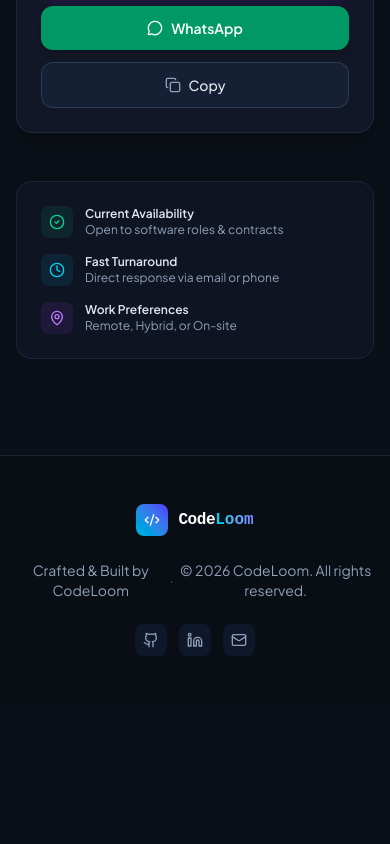
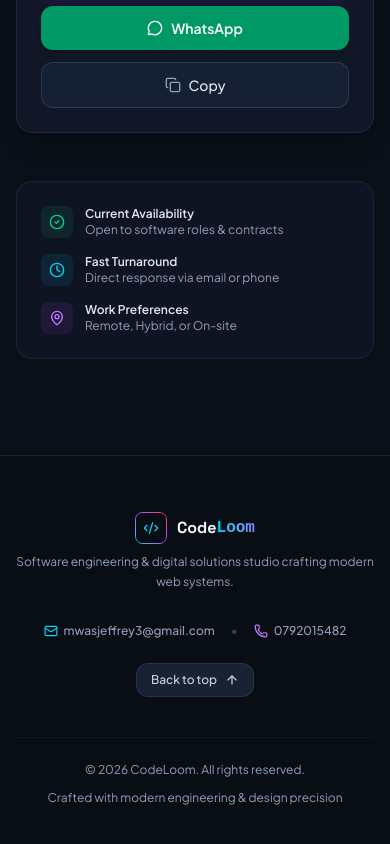
Before and after one commit to J3ffMwangi/Portfolio-web, a React (Vite) app: page / in a window 390 px wide. Shown: the part 7252-8096 px from the top of the page. Before the commit the page ends 7956 px from the top, so only its background shows below. Built offline with nearby package versions, Linux system fonts and the light colour scheme.

Commit message:
Refactor Footer component structure and styles
Refactor Footer component to use arrow function and update layout.

```diff
--- a/src/components/Footer.tsx
+++ b/src/components/Footer.tsx
@@ -1,63 +1,77 @@
 import React from "react";
-import { Code2, Github, Linkedin, Mail } from "lucide-react";
+import { Mail, Phone, ArrowUp, Code2 } from "lucide-react";
 
-export function Footer() {
+export const Footer: React.FC = () => {
+  const scrollToTop = () => {
+    window.scrollTo({ top: 0, behavior: "smooth" });
+  };
+
   const currentYear = new Date().getFullYear();
 
   return (
-    <footer className="border-t border-slate-800/80 bg-[#090d14] py-12">
-      <div className="max-w-7xl mx-auto px-4 sm:px-6 lg:px-8">
-        <div className="flex flex-col md:flex-row items-center justify-between gap-6">
-
-          {/* Brand */}
-          <div className="flex items-center gap-2.5">
-            <div className="w-8 h-8 rounded-lg bg-gradient-to-tr from-cyan-500 to-indigo-600 flex items-center justify-center">
-              <Code2 className="w-4 h-4 text-white" />
+    <footer className="border-t border-slate-800/80 bg-[#090d14] py-14 px-4 sm:px-6 relative">
+      <div className="max-w-5xl mx-auto flex flex-col md:flex-row items-center justify-between gap-8 text-center md:text-left">
+        {/* Brand & Supporting text */}
+        <div className="space-y-2 max-w-md">
+          <div className="flex items-center justify-center md:justify-start gap-2.5">
+            <div className="w-8 h-8 rounded-lg bg-gradient-to-tr from-cyan-500 via-purple-500 to-rose-500 p-[1px]">
+              <div className="w-full h-full bg-[#090d14] rounded-[6px] flex items-center justify-center">
+                <Code2 className="w-4 h-4 text-cyan-400" />
+              </div>
             </div>
             <div className="flex items-center font-['JetBrains_Mono',monospace]">
-              <span className="text-white font-extrabold tracking-tight text-base">Code</span>
+              <span className="font-heading font-extrabold text-slate-100 text-base">Code</span>
               <span className="text-transparent bg-clip-text bg-gradient-to-r from-cyan-400 to-indigo-400 font-extrabold text-base">Loom</span>
             </div>
           </div>
+          <p className="text-xs sm:text-sm text-slate-400 leading-relaxed">
+            Software engineering & digital solutions studio crafting modern web systems.
+          </p>
+        </div>
 
-          {/* Copyright / Tagline */}
-          <p className="text-slate-400 text-sm flex items-center gap-1 text-center">
-            <span>Crafted & Built by CodeLoom</span>
-            <span className="text-slate-600">·</span>
-            <span>© {currentYear} CodeLoom. All rights reserved.</span>
-          </p>
-
-          {/* Social links */}
-          <div className="flex items-center gap-3">
-            <a
-              href="https://github.com/mwasjeffrey3"
-              target="_blank"
-              rel="noopener noreferrer"
-              className="p-2 rounded-lg bg-slate-900 text-slate-400 hover:text-cyan-400 hover:bg-slate-800 transition-colors"
-              aria-label="GitHub Profile"
-            >
-              <Github className="w-4 h-4" />
-            </a>
-            <a
-              href="https://linkedin.com"
-              target="_blank"
-              rel="noopener noreferrer"
-              className="p-2 rounded-lg bg-slate-900 text-slate-400 hover:text-cyan-400 hover:bg-slate-800 transition-colors"
-              aria-label="LinkedIn Profile"
-            >
-              <Linkedin className="w-4 h-4" />
-            </a>
+        {/* Links & Back to Top */}
+        <div className="flex flex-col sm:flex-row items-center gap-6">
+          <div className="flex items-center gap-4 text-xs font-medium">
             <a
               href="mailto:mwasjeffrey3@gmail.com"
-              className="p-2 rounded-lg bg-slate-900 text-slate-400 hover:text-cyan-400 hover:bg-slate-800 transition-colors"
-              aria-label="Email"
+              className="text-slate-400 hover:text-cyan-300 transition-colors flex items-center gap-1.5 focus-visible:outline-none focus-visible:ring-2 focus-visible:ring-cyan-400 rounded"
+              aria-label="Email CodeLoom"
             >
-              <Mail className="w-4 h-4" />
+              <Mail className="w-3.5 h-3.5 text-cyan-400" />
+              <span>mwasjeffrey3@gmail.com</span>
+            </a>
+
+            <span className="text-slate-700">•</span>
+
+            <a
+              href="tel:0792015482"
+              className="text-slate-400 hover:text-purple-300 transition-colors flex items-center gap-1.5 focus-visible:outline-none focus-visible:ring-2 focus-visible:ring-cyan-400 rounded"
+              aria-label="Call CodeLoom"
+            >
+              <Phone className="w-3.5 h-3.5 text-purple-400" />
+              <span>0792015482</span>
             </a>
           </div>
 
+          <button
+            type="button"
+            onClick={scrollToTop}
+            className="flex items-center gap-2 px-3.5 py-2 rounded-xl bg-slate-800/80 hover:bg-slate-700 text-slate-300 hover:text-white text-xs font-medium border border-slate-700/60 transition-all cursor-pointer focus-visible:outline-none focus-visible:ring-2 focus-visible:ring-cyan-400"
+            aria-label="Scroll back to top"
+            id="back-to-top-btn"
+          >
+            <span>Back to top</span>
+            <ArrowUp className="w-3.5 h-3.5" />
+          </button>
         </div>
+      </div>
+
+      <div className="max-w-5xl mx-auto mt-10 pt-6 border-t border-slate-900 flex flex-col sm:flex-row items-center justify-between gap-3 text-xs text-slate-400">
+        <p>© {currentYear} CodeLoom. All rights reserved.</p>
+        <p className="flex items-center gap-1">
+          Crafted with modern engineering & design precision
+        </p>
       </div>
     </footer>
   );
-}
+};
```
